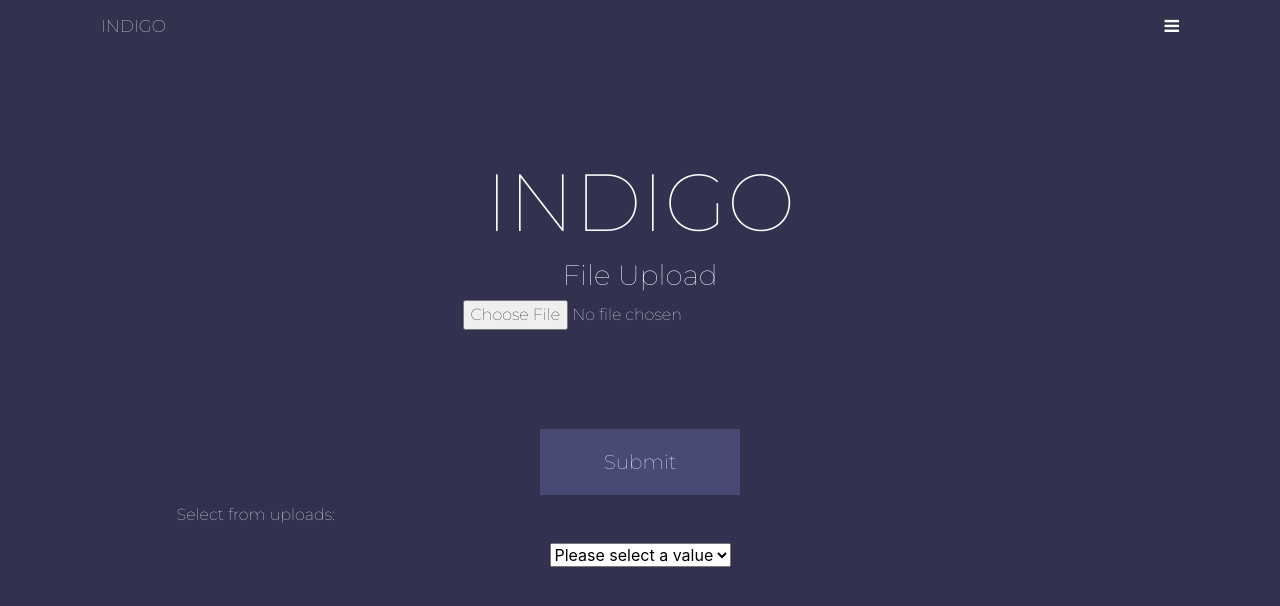
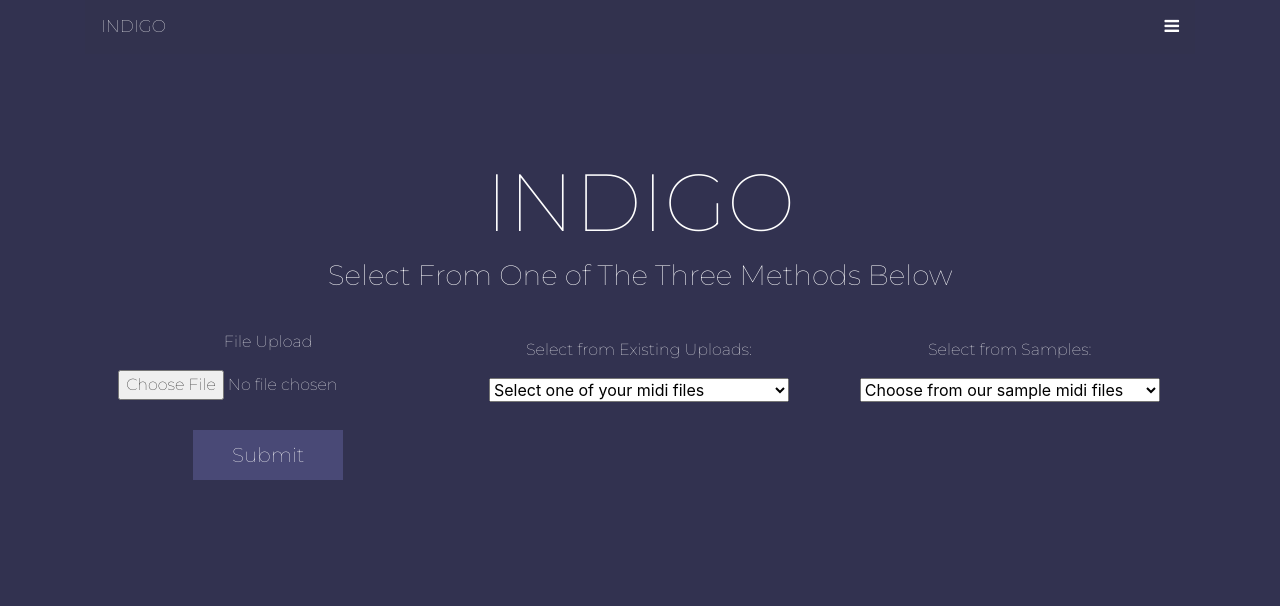
Before and after one commit to MSDS698/2020-product-analytics-group-project-indigo, a Flask app: page /drums-upload in a window 1280 px wide. Shown: the top 606 px of the page. Run offline with Flask 2, Linux system fonts and the light colour scheme; the visitor is signed in with stand-in values (Sample User, id 1); data comes from the database, SQL or seed files in the repository; data that the repository does not hold is empty; some libraries are stand-ins or nearby versions.

Commit message:
Added samples to drums upload page, modified style

```diff
--- a/application.py
+++ b/application.py
@@ -349,19 +349,27 @@ def drums(filename):
         session = boto3.Session(profile_name='msds603')  # insert your profile name
         s3 = session.resource('s3')
 
-    object = s3.Object('midi-file-upload', filename)
 
-    # binary_body = object.get()['Body'].read()
-    # return render_template('test_playback.html', midi_binary=binary_body)
+    try:
+        object = s3.Object('midi-file-upload', filename)
 
-    # make directory and save files there
-    file_dir_path = './static/tmp'
+        # binary_body = object.get()['Body'].read()
+        # return render_template('test_playback.html', midi_binary=binary_body)
 
-    if not os.path.exists(file_dir_path):
-        os.mkdir(file_dir_path)
+        # make directory and save files there
+        file_dir_path = './static/tmp'
 
-    object.download_file(f'./static/tmp/{filename}.mid')
-    return render_template('drums.html', midi_file=filename + '.mid')
+        if not os.path.exists(file_dir_path):
+            os.mkdir(file_dir_path)
+
+        object.download_file(f'./static/tmp/{filename}.mid')
+        user_file = True
+    except Exception as e:
+        # Flag used in template to direct file to be loaded from tmp or samples directory
+        user_file = False
+
+    finally:
+        return render_template('drums.html', midi_file=filename + '.mid', user_file=user_file)
 
 
 @application.route('/vae', methods=['GET', 'POST'])
@@ -390,7 +398,7 @@ def drums_upload():
         # filename : filename of FileField
         if not allowed_file(filename):
             flash('Incorrect File Type: Please upload a MIDI file')
-            return redirect(url_for('upload'))
+            return redirect(url_for('drums-upload'))
 
         # make directory and save files there
         cwd = os.getcwd()
--- a/static/style/style.css
+++ b/static/style/style.css
@@ -12,7 +12,7 @@ h1 {
   font-size: 81px;
 }
 
-h3, h2, p {
+h4, h3, h2, p {
   font-family: 'Montserrat', sans-serif;
   color: white;
   text-align: center;
--- a/templates/drums-upload.html
+++ b/templates/drums-upload.html
@@ -2,35 +2,39 @@
 <html lang="en" dir="ltr">
   <head>
     <meta charset="utf-8">
-    <title>INDIGO- Upload</title>
+    <title>INDIGO - Upload</title>
     <link rel="shortcut icon" type="image/jpg" href="../static/favicon.png"/>
-
     <link href="https://fonts.googleapis.com/css?family=Montserrat:100&display=swap" rel="stylesheet">
-
-
     <script src="https://ajax.googleapis.com/ajax/libs/jquery/3.4.1/jquery.min.js"></script>
-
     <script src="https://code.jquery.com/jquery-3.2.1.min.js"></script>
-
     <!-- UPLOAD STUFF -->
     <!--<script src="../static/script/upload_progbar.js"></script>-->
-
     <meta name="viewport" content="width=device-width, initial-scale=1.0">
-
     <link rel="stylesheet" href="https://cdnjs.cloudflare.com/ajax/libs/font-awesome/4.7.0/css/font-awesome.min.css">
-
     <script src="../static/script/nav_script.js"></script>
-
     <!-- Bootstrap CSS -->
     <link rel="stylesheet" href="https://stackpath.bootstrapcdn.com/bootstrap/4.4.1/css/bootstrap.min.css" integrity="sha384-Vkoo8x4CGsO3+Hhxv8T/Q5PaXtkKtu6ug5TOeNV6gBiFeWPGFN9MuhOf23Q9Ifjh" crossorigin="anonymous">
-
     <link rel="stylesheet" href="../static/style/style.css">
-
-
     <script src="https://cdn.jsdelivr.net/npm/popper.js@1.16.0/dist/umd/popper.min.js" integrity="sha384-Q6E9RHvbIyZFJoft+2mJbHaEWldlvI9IOYy5n3zV9zzTtmI3UksdQRVvoxMfooAo" crossorigin="anonymous"></script>
     <script src="https://stackpath.bootstrapcdn.com/bootstrap/4.4.1/js/bootstrap.min.js" integrity="sha384-wfSDF2E50Y2D1uUdj0O3uMBJnjuUD4Ih7YwaYd1iqfktj0Uod8GCExl3Og8ifwB6" crossorigin="anonymous"></script>
 
-
+    <style>
+        #left, #middle, #right {
+            display: inline-block;
+            text-align: center;
+            padding: 20px;
+            width: 33%;
+            height: 200px;
+            vertical-align: middle;
+        }
+        #samples, #uploads {
+            width: 300px;
+        }
+        #submit {
+            height: 50px;
+            width: 150px;
+        }
+    </style>
   </head>
     <body>
     <div class="container">
@@ -50,16 +54,16 @@
           <i class="fa fa-bars"></i>
         </a>
         </div>
-
+        <h1>INDIGO</h1>
+        <h3 style="padding-bottom:10px;">Select From One of The Three Methods Below</h3>
+        <div id="left">
             <form method="POST" enctype="multipart/form-data"> <!-- post : handle submission -->
-          <h1>INDIGO</h1>
-            <h3>File Upload</h3>
-            <div class="formArea">
+            <p>File Upload</p>
+                <div class="formArea" style="width:300px;">
                     {{ form.csrf_token }} <!--  render the form's CSRF field like normal. -->
 
                     {{ form.file_selector }}
-        <div class="filler"></div>
-            <br/>
+                    <div style="height:30px;"></div>
                     {% with messages = get_flashed_messages() %}
                         {% if messages %}
                             <script>
@@ -73,17 +77,32 @@
                     {{ form.submit }}
                 </div>
             </form>
-
-        <label for="uploads">Select from uploads:</label>
+        </div>
+        <div id="middle">
+            <label for="uploads" style="text-align: center;">Select from Existing Uploads:</label>
+            <div id="uploadsDiv">
                 <select id="uploads" onchange="redirectToMusic(this);">
-         <option disabled selected value="">Please select a value</option>
+                 <option disabled selected value="">Select one of your midi files</option>
                   {% for song in uploads %}
                     <option value="{{song.our_filename}}">{{song.orig_filename}}</option>
                   {% endfor %}
                 </select>
-        <br></br>
-        <div class="filler"></div>
-    </div> <!-- /container -->
+            </div>
+        </div>
+        <div id ="right">
+            <label for="samples" style="text-align: center;">Select from Samples:</label>
+            <div id="samplesDiv">
+                <select id="samples" onchange="redirectToMusic(this);">
+                    <option disabled selected value="">Choose from our sample midi files</option>
+                    <option value="bass_4bars">Bass Sample (4 Bars)</option>
+                    <option value="chuck_berry_8bars">Chuck Berry (Guitar 8 Bars)</option>
+                    <option value="all_around_the_world">All Around the World</option>
+                    <option value="nirvana">Where Did You Sleep Last Night?</option>
+                    <option value="drive">Drive</option>
+                </select>
+            </div>
+        </div>
+    </div>
     </body>
 
     <script>
```
Also changed, not shown: templates/drums.html (+13 -18 lines). Lines whose indentation alone changed are shown as unchanged.
